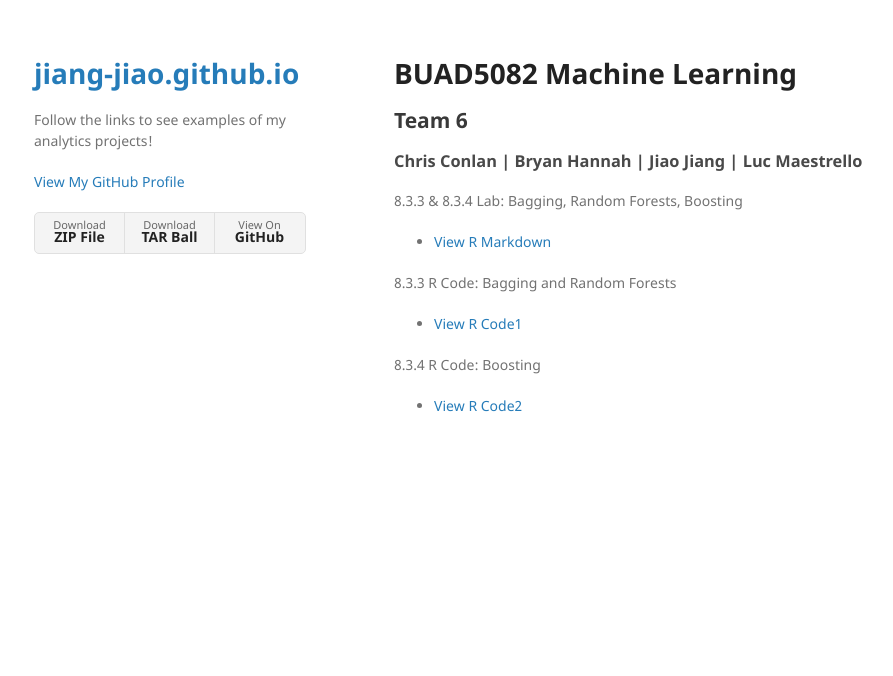
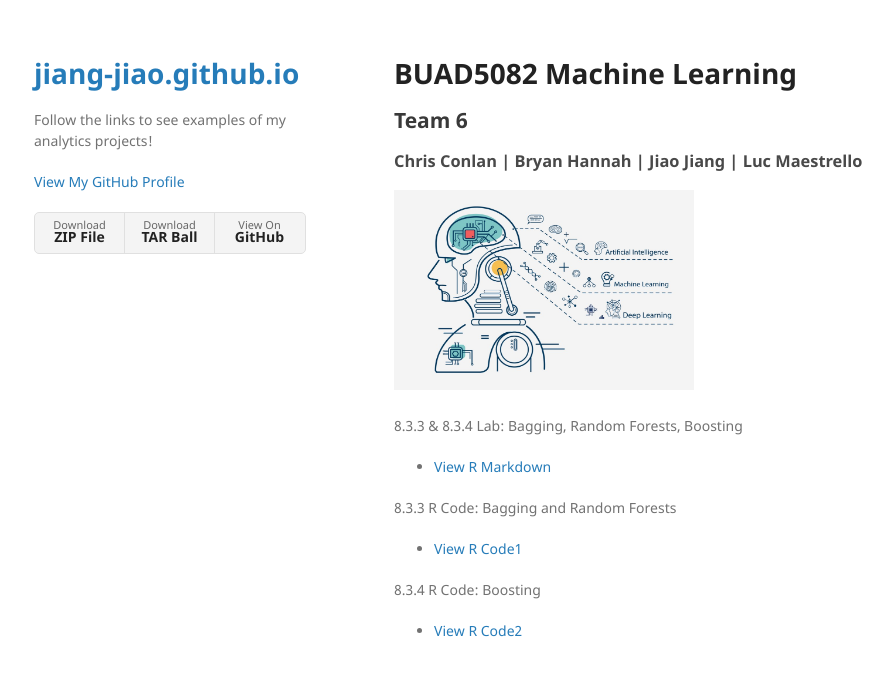
Before and after one commit to jiang-jiao/jiang-jiao.github.io, a Jekyll site: the page built from class_project/index.md, in a window 1280 px wide. Shown: the top 676 px of the page, without its empty margins (176-1069 px from the left). Built offline with Jekyll 4.4.1, drawn with Linux system fonts in a browser that asks for light colours; our own code applies the rules of GitHub Pages for plain Markdown files.

Commit message:
Update index.md

```diff
--- a/class_project/index.md
+++ b/class_project/index.md
@@ -3,7 +3,7 @@
 ## Team 6
 ### Chris Conlan | Bryan Hannah | Jiao Jiang | Luc Maestrello
 
-
+<img src="/class_project/github1.jpg" width="300" height="200" class="img-responsive" alt="">
 
 8.3.3 & 8.3.4 Lab: Bagging, Random Forests, Boosting
   - [View R Markdown](Lab-8.3.4.html)
```
